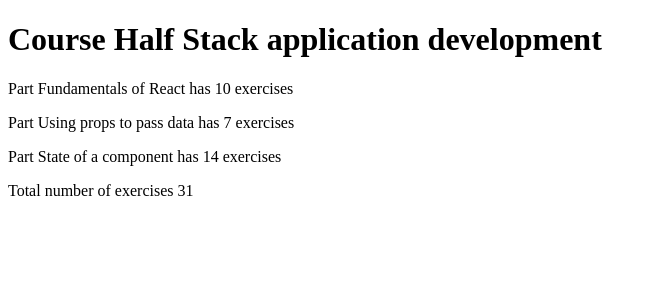
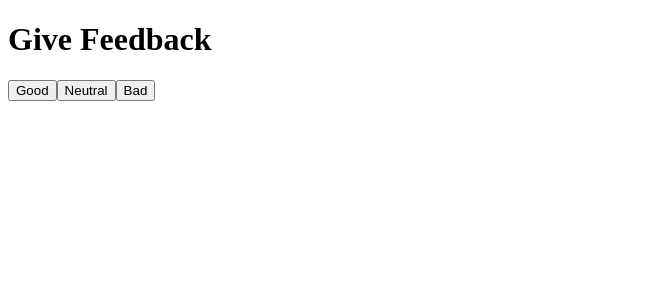
Before and after one commit to RedericoFocco/FullStackOpenCourse, a React (Vite) app in the folder Part1/CourseInfo/: page / in a window 1280 px wide. Shown: the top 300 px of the page, without its empty margins (0-657 px from the left). Built offline with nearby package versions, Linux system fonts and the light colour scheme.

Commit message:
beginning ex 1.6

```diff
--- a/Part1/CourseInfo/src/App.jsx
+++ b/Part1/CourseInfo/src/App.jsx
@@ -1,70 +1,22 @@
-const Header = (course) => {
-  console.log(course)
-  return(
-  <>
-    <h1>Course {course.course_name}</h1>
-  </>
-  )
-}
+import { useState } from "react"
 
-const Part = (part) => {
-  console.log('in part')
-  console.log(part)
-  return (
-    <p>Part {part.name} has {part.number} exercises</p>
-  )
-}
+const DisplayFeedback = (prop) => <h1>{prop.text}</h1>
 
-const Content = ({content1,content2,content3}) => {
-  console.log(content1.name)
-  return (
-    <div>
-      <Part name={content1.name} number={content1.exercises} />
-      <Part name={content2.name} number={content2.exercises} />
-      <Part name={content3.name} number={content3.exercises} />
-    </div>
-  )
-}
-
-const Total = (tot) => {
-  console.log(tot)
-  return(
-  <>
-    <p>Total number of exercises {tot.tot_num_of_exercises}</p>
-  </>
-  )
-}
-
-const sum = (arr) => {
-  let init = 0
-  arr.forEach(x=>{init=init+x.exercises})
-  return init
-}
+const Button = ({onClick,text}) => <button onClick={onClick}>{text}</button>
 
 const App = () => {
-  const course =
-  {
-    name:'Half Stack application development',
-    parts :[{
-      name: 'Fundamentals of React',
-      exercises: 10
-    },
-    {
-      name: 'Using props to pass data',
-      exercises: 7
-    },
-    {
-      name: 'State of a component',
-      exercises: 14
-    }]
-  }
+  // save clicks of each button to its own state
+  const [good, setGood] = useState(0)
+  const [neutral, setNeutral] = useState(0)
+  const [bad, setBad] = useState(0)
 
   return (
-    <div>
-      <Header course_name={course.name}/>
-      <Content content1={course.parts[0]} content2={course.parts[1]} content3={course.parts[2]}/>
-      <Total tot_num_of_exercises={sum(course.parts)}/>
-    </div>
+    <>
+      <DisplayFeedback text='Give Feedback'/>
+      <Button onClick={()=>console.log('clicked good')} text='Good'/>
+      <Button onClick={()=>console.log('clicked neutral')} text='Neutral'/>
+      <Button onClick={()=>console.log('clicked bad')} text='Bad'/>
+    </>
   )
 }
 
```
